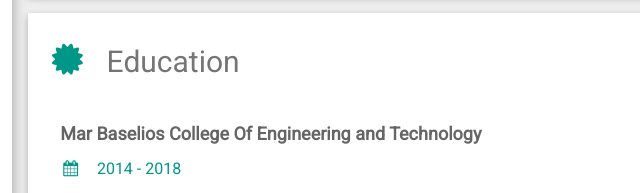
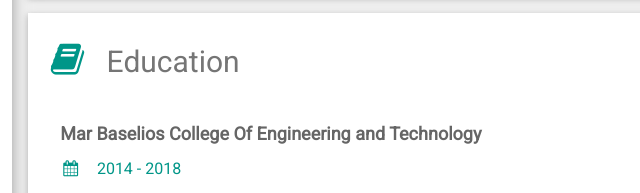
Before and after one commit to arvindspanicker/arvindspanicker.github.io, a plain HTML site: page index.html in a window 1280 px wide. Shown: the part 461-654 px from the top of the page, 409-1049 px from the left. Drawn offline with nearby package versions, Linux system fonts and the light colour scheme.

Commit message:
changed icons

```diff
--- a/index.html
+++ b/index.html
@@ -103,7 +103,7 @@ html,body,h1,h2,h3,h4,h5,h6 {font-family: "Roboto", sans-serif}
       </div>
 
       <div class="w3-container w3-card-2 w3-white">
-        <h2 class="w3-text-grey w3-padding-16"><i class="fa fa-certificate fa-fw w3-margin-right w3-xxlarge w3-text-teal"></i>Education</h2>
+        <h2 class="w3-text-grey w3-padding-16"><i class="fa fa-book fa-fw w3-margin-right w3-xxlarge w3-text-teal"></i>Education</h2>
         <div class="w3-container">
           <h5 class="w3-opacity"><b>Mar Baselios College Of Engineering and Technology</b></h5>
           <h6 class="w3-text-teal"><i class="fa fa-calendar fa-fw w3-margin-right"></i>2014 - 2018</h6>
```
